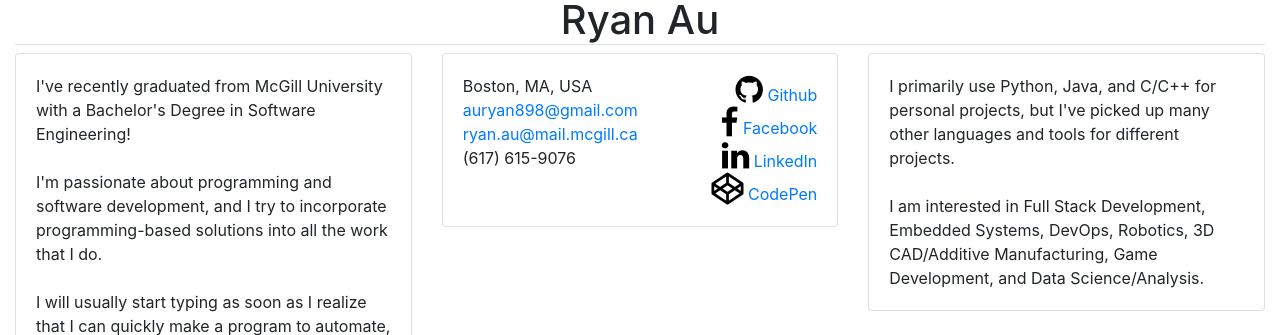
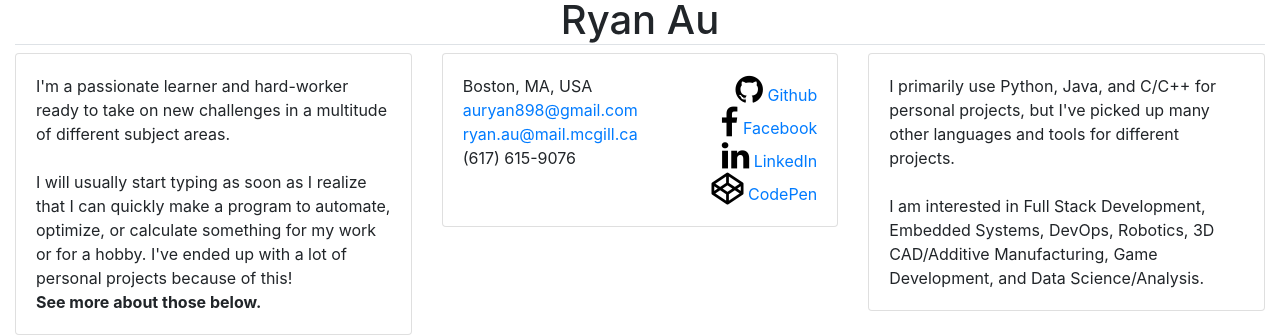
Before and after one commit to auryan898/auryan898.github.io, a Jekyll site: the page built from index.html, in a window 1280 px wide and 900 px high, cut to the strip 384-719 px from the top of the window. Built offline with Jekyll 4.4.1, drawn with Linux system fonts in a browser that asks for light colours.

Commit message:
Update description

```diff
--- a/index.html
+++ b/index.html
@@ -17,13 +17,11 @@
         <div class="card-body">
           <!-- <h5 class="card-title"></h5> -->
           <p class="card-text">
-            I've recently graduated from McGill University with a Bachelor's Degree in Software Engineering!
-            <br/><br/>
-            I'm passionate about programming and software development, and I try to incorporate programming-based solutions into all the work that I do.
+            I'm a passionate learner and hard-worker ready to take on new challenges in a multitude of different subject areas.
             <br/><br/>
             I will usually start typing as soon as I realize that I can quickly make a program
             to automate, optimize, or calculate something for my work or for a hobby.
-            I've ended up with a lot of personal projects because of this! <b>See more about those below.</b>
+            I've ended up with a lot of personal projects because of this! <br/><b>See more about those below.</b>
           </p>
         </div>
       </div> <!--div.card-->
```
